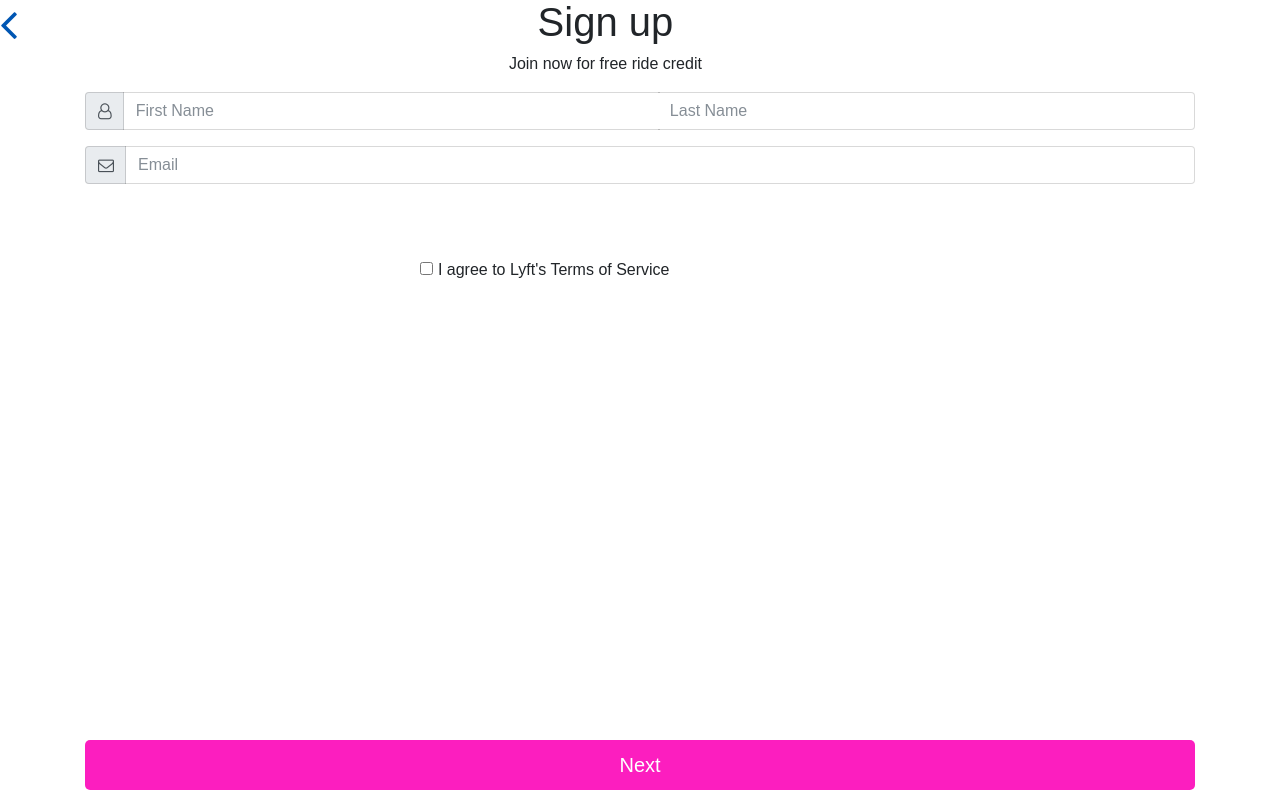
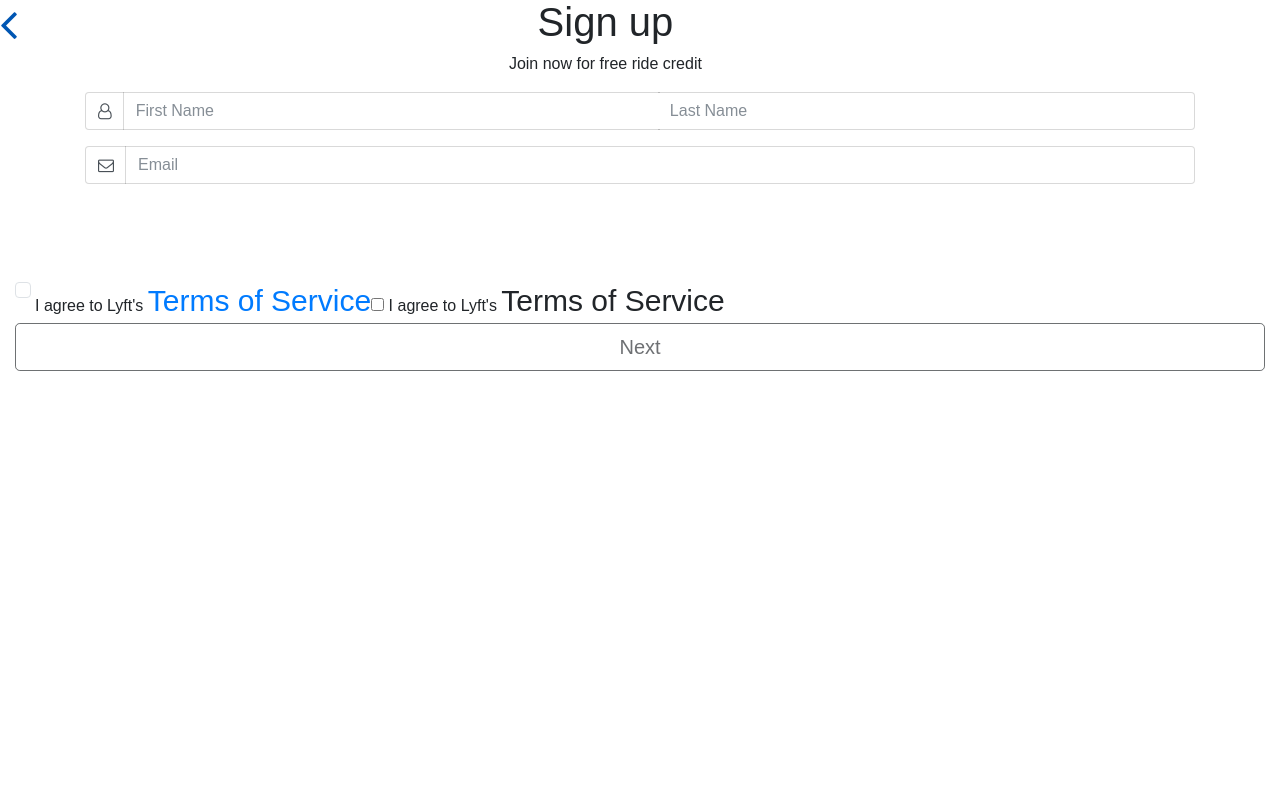
Before and after one commit to Mariley20/lyft-react, a React (Create React App) app: page / in a window 1280 px wide. Built offline with nearby package versions, Linux system fonts and the light colour scheme.

Commit message:
complementando con ayuda del código del profesor

```diff
--- a/src/validarDatos.css
+++ b/src/validarDatos.css
@@ -25,6 +25,8 @@ section {
     border-right: none;
 	border-left: none;
 }
+
+
 
 
 /* Button Next */
@@ -60,3 +62,121 @@ footer {
 #commentInfo span{
     color:#40A9DD;
 }
+
+.btn-lyft{
+	background-color: #D90472;
+	color:white;
+	border-radius: none;
+  }
+  .navbar-brand{
+	margin:0 auto;
+  }
+  nav{
+	border-bottom: 1px solid #999;
+  }
+  .form{
+	padding-top: 20px;
+	padding-bottom: 20px;
+  }
+  .info{
+	margin:20px 0 20px 0;
+  }
+  .dropdown-menu{
+	min-width: 30px;
+  }
+  .dropdown-item{
+	padding:.25rem 1.2rem;
+  }
+  .dropdown-toggle{
+	background-color: white;
+	border:1px solid #ccc;
+  }
+  .inputs{
+	margin:5px 0;
+  }
+  .inp-l{
+	border-left: 0;
+  }
+
+  .inp-r{
+	border-right: 0;
+  }
+  .input-group-addon {
+	background-color: white;
+	border-right: 0;
+  }
+  #map{
+	width: 100%;
+	height: 100vh;
+  }
+  .value{
+	width: 50px;
+	border-right: 0;
+	font-weight: bold;
+  }
+  .sobre{
+	z-index: 100;
+  }
+  .wrapper {
+	position: relative;
+  }
+  .over_map {
+	position: absolute;
+	top: 20px;
+	z-index: 99;
+  }
+  .logo-gift{
+	border-radius: 50%;
+	margin-top:-5px;
+	padding-top: 2%;
+	width: 9vh;
+	height: 9vh;
+	background-color: #fff;
+	border:3px solid #ddd;
+  }
+  .pie{
+	padding-top:40vh;
+  }
+  .div-input-address{
+	margin-top: 30vh;
+  }
+  .start{
+	color:blue;
+  }
+  .end{
+	color:#D90472;
+  }
+  .flex{
+	width: 100%;
+	height: 70vh;
+	display: flex;
+	flex-wrap: wrap;
+	justify-content: flex-end;
+	align-items: flex-end;
+  }
+  .address,.price{
+	border-bottom:1px solid #ccc;
+	width: 100vw;
+	height: 10vh;
+  }
+  .price{
+	background-color: #eee;
+	height: 10vh;
+  }
+  .address{
+	display: flex;
+	align-items: center;
+	background-color: white;
+	flex-wrap: wrap;
+	padding-top: 2.5vh;
+
+  }
+  .car{
+	float:left;
+  }
+  #labocode{
+	justify-content: center;
+	margin:0 auto;
+	padding-top: 50vw;
+
+  }
--- a/src/validarDatos.js
+++ b/src/validarDatos.js
@@ -1,10 +1,33 @@
 import React, { Component } from 'react';
 // import logo from './logo.svg';
 import './ValidarDatos.css';
+import {
+	BrowserRouter,
+	Route,
+	Switch,
+	NavLink,
+	Redirect
+} from 'react-router-dom'
 
-class App extends Component {
-    render() {
-        return ( <div className="App" >
+class SignUpForm extends Component {
+	constructor (props) {
+		super (props);
+		this.state = {
+			goFordward : false
+		}
+	}
+
+	render () {
+		const {model} = this.props;
+		console.log('SignUpForm');
+
+		const onInputChange = (e) => {
+			this.setState ({
+				goFordward: e.target.checked
+			});
+		}
+
+        return ( <div>
 
           		    <header>
 				    <div className="row">
@@ -24,9 +47,9 @@ class App extends Component {
                         <div className="form-group col-md-12" id="input-name-group">
                             <div className="input-group">
                              <span className="input-group-addon"><i className="fa fa-user-o" aria-hidden="true"></i></span>
-                             <input  id="commentName" name="name" type="text" required className="form-control" placeholder="First Name"/>
+                             <input  id="commentName" name="name" type="text"  className="form-control" placeholder="First Name"yar required/>
                              <span className="input-group-addon spanLastName"></span>
-	                                    <input id="commentLastName" name="lastname" type="text"  className="form-control" required placeholder="Last Name"/>
+	                                    <input id="commentLastName" name="lastname" type="text"  className="form-control"  placeholder="Last Name" required/>
                             </div>
                         </div>
                         {/* Mensajes para nombre y apellido input */}
@@ -37,7 +60,7 @@ class App extends Component {
                                 	<div className="input-group">
 	                                    <div className="input-group-addon"><i className="fa fa-envelope-o" aria-hidden="true"></i>
 	                                    </div>
-	                                    <input id="commentEmail" name="email" type="text" className="form-control" required placeholder="Email"/>
+	                                    <input id="commentEmail" name="email" type="text" className="form-control"  placeholder="Email" required/>
                                 	</div>
                                 </div>
                                 {/* <!-- Mensajes para email input-->  */}
@@ -51,31 +74,33 @@ class App extends Component {
                       </div>
                     </div>
                     {/* para el checkbox */}
-                    <div className="container">
-					    <div className="row ">
-						    <div className="col-md-10 col-xs-offset-1 text-center">
-                            <div className="checkbox">
-                                <input type="checkbox" name="checkbox" id="commentInfo"/> I agree to Lyft's <span> Terms of Service</span>
-                            </div>
-                            <span id="commentInfoPrompt"></span>
-						    </div>
-					    </div>
-				</div>
+
 
                 {/* Para mi boton de enviar */}
-                <footer>
-				<div className="container">
-					<div className="row">
-				        <div className="col-md-12 text-center">
-							<button type="button" className="btn btn-lg btn-login" id="btnValidation" >Next</button>
-						</div>
-					</div>
-				</div>
-			</footer>
+				<section className="container-fluid form">
+
+					<label className="form-check-label">
+						<input className="form-check-input" id="agreeUser" type="checkbox" onChange={onInputChange}/>
+						I agree to Lyft's <a href="lyft.com"> Terms of Service</a>
+						<input type="checkbox" name="checkbox" id="commentInfo"/> I agree to Lyft's <a> Terms of Service</a>
+					</label>
+
+					{
+						this.state.goFordward ?
+							<NavLink
+								to={"/lyftmap"}
+								className="btn btn-lg btn-block btn-lyft">Next</NavLink>
+							:
+							<button
+								className="btn btn-lg btn-block btn-lyft disabled">Next</button>
+
+					}
+
+				</section>
             </div>
 
         );
     }
 }
 
-export default App;
+export default SignUpForm;
```
